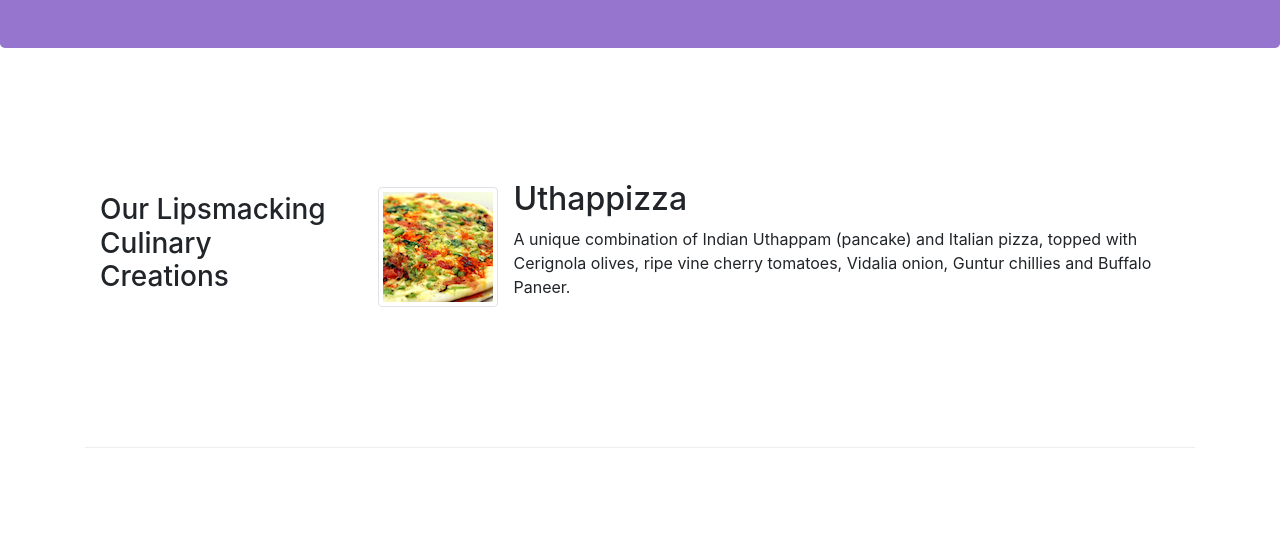
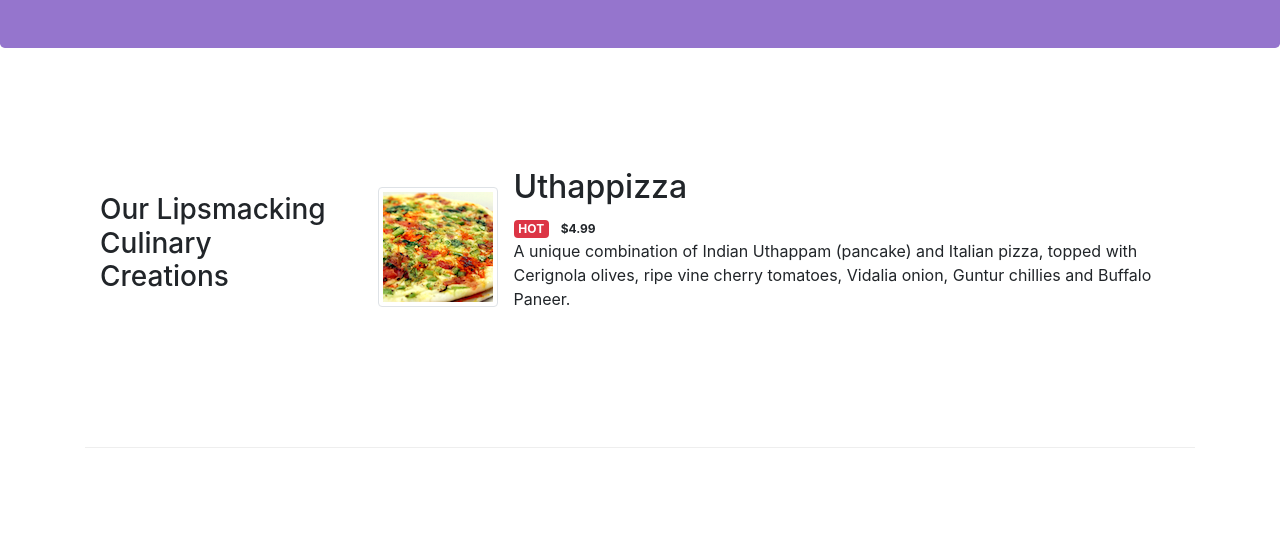
Before and after one commit to GuillaumeHonore/courseraConfusion, a website: page index.html in a window 1280 px wide. Shown: the part 265-800 px from the top of the page. Drawn offline with nearby package versions, Linux system fonts and the light colour scheme.

Commit message:
addition of tags HOT and .99

```diff
--- a/index.html
+++ b/index.html
@@ -84,6 +84,8 @@
                         <div class="media-body">
                             <!-- Margin top 0 > title aligned to the top. -->
                             <h2 class="mt-0">Uthappizza</h2>
+                            <span class="badge badge-danger">HOT</span>
+                            <span class="badge badge-pill badge-default">$4.99</span>
                             <p class="hidden-xs-down">A unique combination of Indian Uthappam (pancake) and Italian pizza, topped with Cerignola olives, ripe vine cherry tomatoes, Vidalia onion, Guntur chillies and Buffalo Paneer.</p>
                         </div>
                     </div>
```
